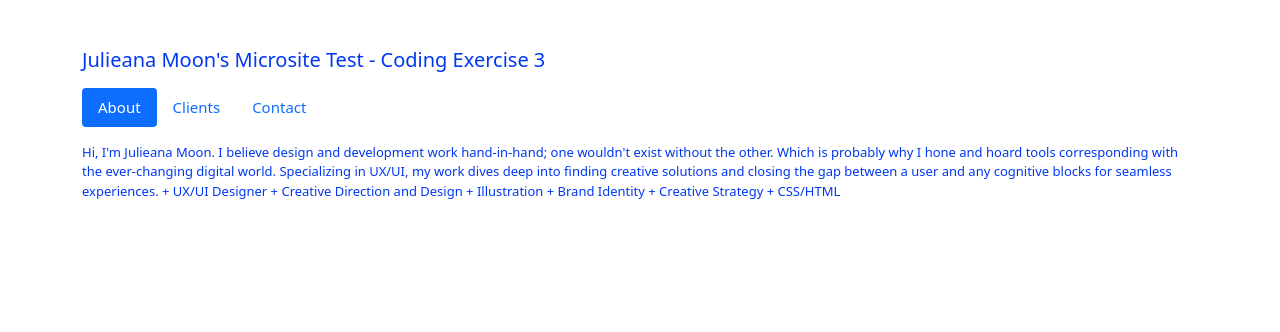
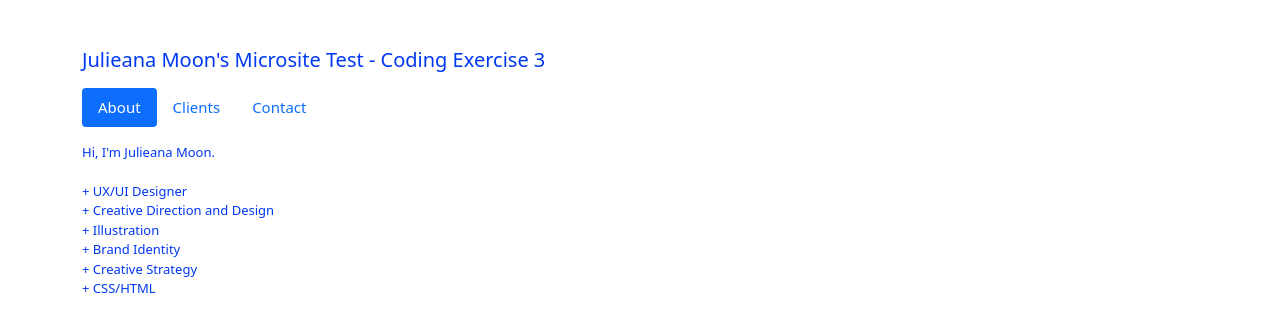
Before and after one commit to julieanamoon/julieanamoon.github.io, a plain HTML site: page index.html in a window 1280 px wide. Drawn offline with nearby package versions, Linux system fonts and the light colour scheme.

Commit message:
Update about.html

```diff
--- a/about.html
+++ b/about.html
@@ -1,14 +1,17 @@
 <p>
 
     Hi, I'm Julieana Moon.
-
-I believe design and development work hand-in-hand; one wouldn't exist without the other. Which is probably why I hone and hoard tools corresponding with the ever-changing digital world. Specializing in UX/UI, my work dives deep into finding creative solutions and closing the gap between a user and any cognitive blocks for seamless experiences.
-
+    <br><br>
     + UX/UI Designer
+    <br>
     + Creative Direction and Design
+    <br>
     + Illustration
+    <br>
     + Brand Identity
+    <br>
     + Creative Strategy
+    <br>
     + CSS/HTML
 
 </p>
```
Lines whose indentation alone changed are shown as unchanged.
